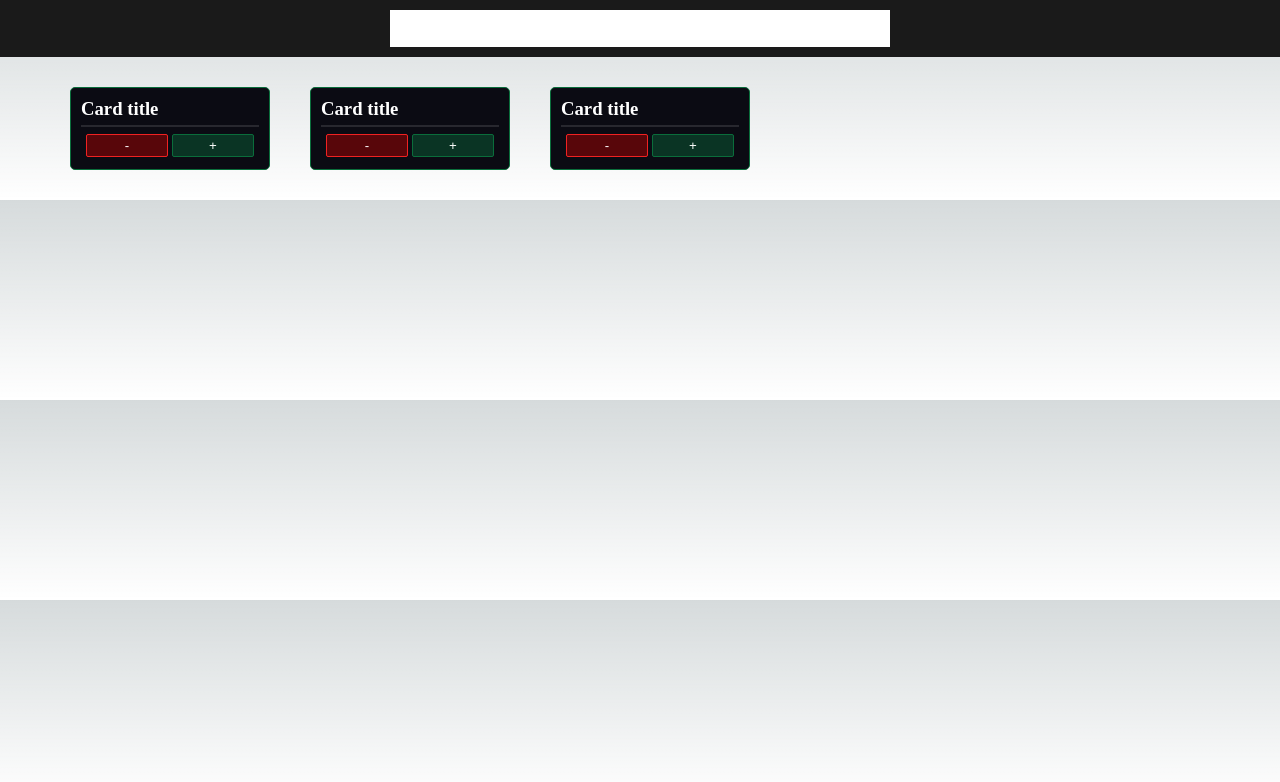
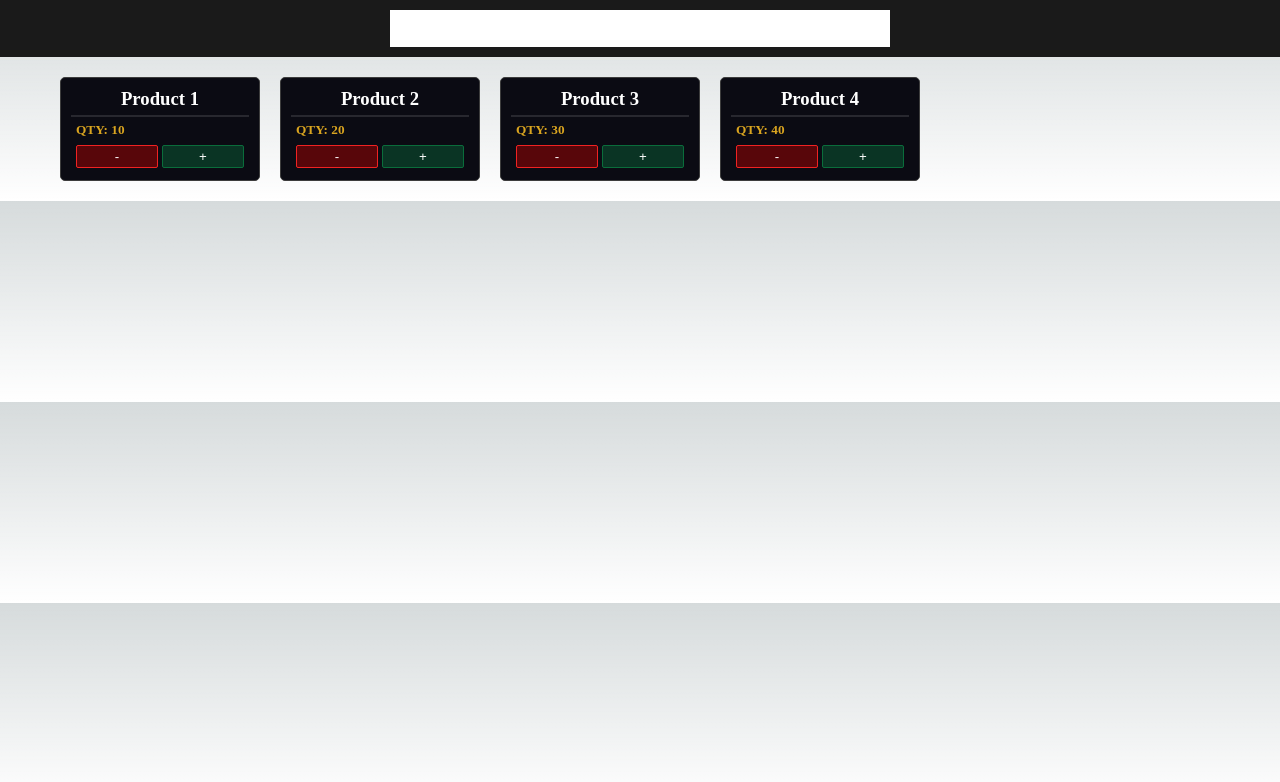
Before and after one commit to ValerioPinsone/inventario-webapp, a Next.js app: page / in a window 1280 px wide. Shown: the top 782 px of the page. Built offline with nearby package versions, Linux system fonts and the light colour scheme.

Commit message:
component param

```diff
--- a/src/components/Card.tsx
+++ b/src/components/Card.tsx
@@ -1,16 +1,32 @@
 import React from "react";
 import styles from '@/styles/Home.module.css'
 
-const Card = () => {
+interface Prodotto {
+    id: number;
+    name: string;
+    quantity: number;
+}
+
+interface ParentCompProps {
+    childComp?: React.ReactNode;
+  }
+
+const Card: React.FC<any> = ({product}) => {
     return (
+        <>
         <div className={styles.card}>
-            <h3>Card title</h3>
+        <div className={styles.center}>
+            <h3>{product.name}</h3>
+            </div>
             <hr className={styles.hr}></hr>
+
+            <h5 className={styles.quantity}>QTY: {product.quantity}</h5>
             <div className={styles.center}>
             <button className={styles.cardButtonRed}>-</button>
             <button className={styles.cardButtonGreen}>+</button>
-            </div>
         </div>
+        </div>
+        </>
     )
 }
 
--- a/src/pages/index.tsx
+++ b/src/pages/index.tsx
@@ -7,6 +7,28 @@ import Card from '@/components/Card'
 
 const inter = Inter({ subsets: ['latin'] })
 
+let products = [
+  {
+    id: 1,
+    name: "Product 1",
+    quantity: 10,
+  },
+  {
+    id: 2,
+    name: "Product 2",
+    quantity: 20,
+  },
+  {
+    id: 3,
+    name: "Product 3",
+    quantity: 30,
+  },
+  {
+    id: 4,
+    name: "Product 4",
+    quantity: 40,
+  }
+];
 export default function Home() {
   return (
     <>
@@ -19,9 +41,10 @@ export default function Home() {
       </Head>
      <Navbar/>
       <div className={styles.cardContainer}>
-        <Card/>
-        <Card/>
-        <Card/>
+
+       {products.map((products) => (
+          <Card product={products}/>
+        ))}
       </div>
 
     </>
--- a/src/styles/Home.module.css
+++ b/src/styles/Home.module.css
@@ -31,10 +31,11 @@
   width: 200px;
 /*   height: 150px; */
   padding: 10px;
-  border: 1px solid #0a6d3b;
+  border: 1px solid #3d3d3d;
   border-radius: 5px;
   color: rgb(255, 255, 255);
-  margin: 20px;
+  margin: 10px;
+
 }
 
 .cardButton{
@@ -57,7 +58,7 @@
   background-color: rgba(170, 0, 0, 0.484);
   border: 1px solid #f02222;
   cursor: pointer;
-  transition: all 0.2s ease;
+  transition: all 0.5s ease;
 }
 
 .cardButtonGreen{
@@ -70,13 +71,17 @@
   background-color: #0a6d3b6d;
   border: 1px solid #0a6d3b;
   cursor: pointer;
-  transition: all 0.2s ease;
+  transition: all 0.5s ease;
 }
 .cardButtonGreen:hover{
   background-color: #0bc668;
+  -webkit-box-shadow: 0px 0px 30px 5px #2efd0057;
+  box-shadow: 0px 0px 30px 5px #2efd0057;
 }
 .cardButtonRed:hover{
   background-color: #ff3d3d;
+  -webkit-box-shadow: 0px 0px 30px 5px #fd000057;
+  box-shadow: 0px 0px 30px 5px #fd000057;
 }
 .cardButtonGreen:active{
  position: relative;
@@ -102,5 +107,11 @@
 }
 
 .center{
+/*   position: relative;
+  top:10px; */
   text-align: center;
 }
+.quantity{
+ margin:5px;
+ color: goldenrod;
+}
```
